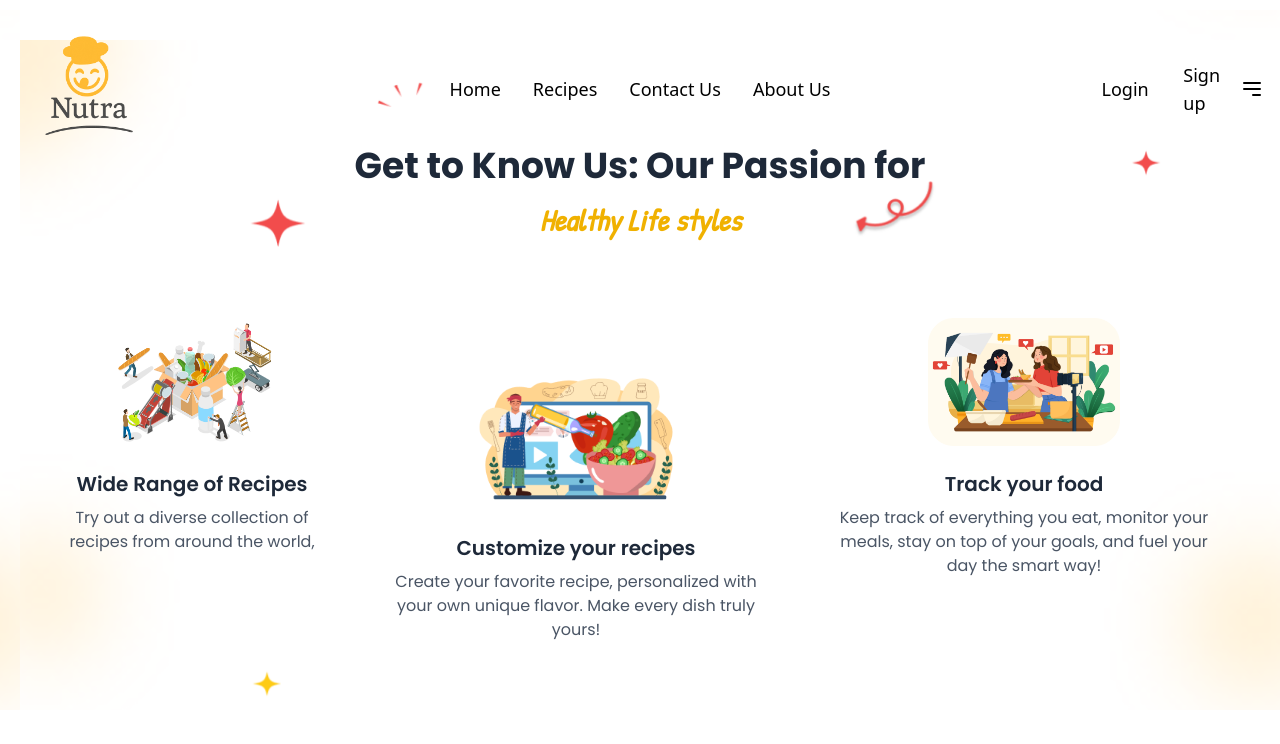
After one commit to Akirraa/FoodTracker, a Django app: page /about-us/ in a window 1280 px wide. The commit adds this page. Shown: the top 744 px of the page. Run offline with Django 5.2, Linux system fonts and the light colour scheme; some libraries are stand-ins or nearby versions.

Commit message:
about us page

```diff
--- a/FoodTrackerPPG/settings.py
+++ b/FoodTrackerPPG/settings.py
@@ -153,3 +153,6 @@ STATICFILES_DIRS = [
 # https://docs.djangoproject.com/en/5.1/ref/settings/#default-auto-field
 
 DEFAULT_AUTO_FIELD = 'django.db.models.BigAutoField'
+
+
+AUTH_USER_MODEL = 'foodTracker.User'
--- /dev/null
+++ b/foodTracker/templates/foodTracker/about_us.html
@@ -0,0 +1,44 @@
+{% extends "FoodTracker/base.html" %}
+{% load static %}
+
+{% block title %}About Us | Nutra{% endblock %}
+
+{% block content %}
+<div class="bg-gradient-to-b from-orange-50 to-white pt-30 pb-17 px-6 text-center"
+     style="background-image: url('{% static 'images/About_Us_bg.webp' %}');
+            background-size: cover;
+            background-position: 20px 30px;
+            margin-top: 10px;">
+    <h2 class="text-4xl font-bold text-gray-800 my-4 font-poppins">Get to Know Us: Our Passion for</h2>
+    <h3 class="text-3xl text-yellow-500 font-bold italic mb-16 font-Patrick">Healthy Life styles</h3>
+
+    <div class="flex flex-col md:flex-row justify-center items-start gap-16 max-w-6xl mx-auto">
+        <!-- Wide Range of Recipes -->
+        <div class="flex flex-col items-center text-center max-w-sm mt-4">
+            <img src="{% static 'images/about_us1.webp' %}" alt="Wide Range of Recipes" class="w-48 h-auto mb-6">
+            <h3 class="font-semibold text-xl text-gray-800 mb-2 font-poppins">Wide Range of Recipes</h3>
+            <p class="text-base text-gray-600 font-poppins">
+                Try out a diverse collection of recipes from around the world,
+            </p>
+        </div>
+
+        <!-- Customize Your Recipes -->
+        <div class="flex flex-col items-center text-center max-w-sm mt-12">
+            <img src="{% static 'images/about_us2.webp' %}" alt="Customize your recipes" class="w-52 h-auto mb-6">
+            <h3 class="font-semibold text-xl text-gray-800 mb-2 font-poppins">Customize your recipes</h3>
+            <p class="text-base text-gray-600 font-poppins">
+                Create your favorite recipe, personalized with your own unique flavor. Make every dish truly yours!
+            </p>
+        </div>
+
+        <!-- Track Your Food -->
+        <div class="flex flex-col items-center text-center max-w-sm mt-4">
+            <img src="{% static 'images/about_us3.png' %}" alt="Track your food" class="w-48 h-auto mb-6">
+            <h3 class="font-semibold text-xl text-gray-800 mb-2 font-poppins">Track your food</h3>
+            <p class="text-base text-gray-600 font-poppins">
+                Keep track of everything you eat, monitor your meals, stay on top of your goals, and fuel your day the smart way!
+            </p>
+        </div>
+    </div>
+</div>
+{% endblock %}
--- a/foodTracker/templates/foodTracker/base.html
+++ b/foodTracker/templates/foodTracker/base.html
@@ -4,6 +4,8 @@
 <head>
     <meta charset="UTF-8">
     <meta name="viewport" content="width=device-width, initial-scale=1.0">
+    <link href="https://fonts.googleapis.com/css2?family=Patrick+Hand&family=Poppins:wght@400;600;700&display=swap" rel="stylesheet">
+
     {% tailwind_css %}
     <title>{% block title %} page title {% endblock %}</title>
 </head>
--- a/foodTracker/templates/foodTracker/partials/navbar.html
+++ b/foodTracker/templates/foodTracker/partials/navbar.html
@@ -1,38 +1,38 @@
 {% load static %}
-<nav class="bg-transparent text-white p-4 flex items-center justify-between relative">
+<nav class=" {% if dark_bg %}  bg-transparent text-white {% else %} bg-transparent text-black {% endif %} p-4 flex items-center justify-between relative">
 
   <!-- Left: Logo -->
-  <div class="flex items-center">
-    <a href="#">
-      <img src="{% static 'images/logo.webp' %}" alt="Food Tracker Logo" class="h-1/6  w-1/6 md:h-1/7 md:w-1/7 lg:h-1/7 lg:w-1/7 xl:h-1/7 xl:w-1/7">
+  <div class="flex items-center w-full justify-start ">
+    <a href="{% url 'home' %}" class="flex items-center">
+      <img src="{%if dark_bg%} {% static 'images/logo.webp' %} {% else %} {% static 'images/Dark logo.png' %} {% endif %} " alt="Food Tracker Logo" class=" md:h-1/7 md:w-1/7 lg:h-1/7 lg:w-1/7 xl:h-1/7 xl:w-1/7">
     </a>
   </div>
 
   <!-- Center: Navigation Links -->
   <div class="absolute left-1/2 transform -translate-x-1/2 hidden md:flex space-x-8">
-    <a href="#" class="text-lg hover:text-yellow-400 hover:shadow-md transition-all duration-300 cursor-grab">Home</a>
+    <a href="#" class="text-lg hover:text-yellow-400  transition-all duration-300 cursor-grab">Home</a>
 
-    <a href="#" class="text-lg hover:text-yellow-400 hover:shadow-md transition-all duration-300">Recipes</a>
-    <a href="#" class="text-lg hover:text-yellow-400 hover:shadow-md transition-all duration-300">Contact Us</a>
-    <a href="#" class="text-lg hover:text-yellow-400 hover:shadow-md transition-all duration-300">About Us</a>
+    <a href="#" class="text-lg hover:text-yellow-400  transition-all duration-300">Recipes</a>
+    <a href="#" class="text-lg hover:text-yellow-400  transition-all duration-300">Contact Us</a>
+    <a href="{% url 'about_us' %}" class="text-lg hover:text-yellow-400 transition-all duration-300">About Us</a>
   </div>
 
   <div class="flex items-center space-x-4">
     {%if user.is_authenticated%}
-      <a href="#" class="text-lg hover:text-yellow-400 hover:shadow-md transition-all duration-300">Tracking</a>
+      <a href="#" class="text-lg hover:text-yellow-400  transition-all duration-300">Tracking</a>
       <svg class="w-1 h-8" xmlns="http://www.w3.org/2000/svg" viewBox="0 0 1 100">
         <line x1="0" y1="0" x2="0" y2="100" stroke="white" stroke-width="2" />
       </svg>
-      <a href="#" class="text-lg hover:text-yellow-400 hover:shadow-md transition-all duration-300">Profile</a>
+      <a href="#" class="text-lg hover:text-yellow-400  transition-all duration-300">Profile</a>
     {%else%}
-      <a href="#" class="text-lg hover:text-yellow-400 hover:shadow-md transition-all duration-300 ">Login</a>
+      <a href="#" class="text-lg hover:text-yellow-400  transition-all duration-300 ">Login</a>
       <svg class="w-1 h-8" xmlns="http://www.w3.org/2000/svg" viewBox="0 0 1 100">
         <line x1="0" y1="0" x2="0" y2="100" stroke="white" stroke-width="2" />
       </svg>
-      <a href="#" class="text-lg hover:text-yellow-400 hover:shadow-md transition-all duration-300">Sign up</a>
+      <a href="#" class="text-lg hover:text-yellow-400  transition-all duration-300">Sign up</a>
     {%endif%}
-    <button id="menu-toggle" class="text-white focus:outline-none">
-      <svg class="w-6 h-6" fill="none" stroke="currentColor" viewBox="0 0 24 24"
+    <button id="menu-toggle" class="{% if dark_bg %} text-white {% else %} text-black {% endif %} focus:outline-none">
+      <svg class="{% if dark_bg %} text-white {% else %} text-black {% endif %} w-6 h-6" fill="none" stroke="currentColor" viewBox="0 0 24 24"
         xmlns="http://www.w3.org/2000/svg">
         <path stroke-linecap="round" stroke-linejoin="round" stroke-width="2"
           d="M4 6h16M4 12h16m-7 6h7"></path>
--- a/foodTracker/urls.py
+++ b/foodTracker/urls.py
@@ -6,4 +6,6 @@ urlpatterns = [
     path('search-suggestions/', views.search_suggestions, name='search_suggestions'),
     path('recipes/<int:pk>/', views.recipe_detail, name='recipe_detail'),
     path('foods/<int:pk>/', views.food_detail, name='food_detail'),
+
+    path('about-us/', views.about_us, name='about_us'),
 ]
--- a/foodTracker/views.py
+++ b/foodTracker/views.py
@@ -1,23 +1,14 @@
 from django.shortcuts import render
 from django.db.models import Q
-from .models import recipe, food
+from .models import Recipe, Food
 from django.http import JsonResponse
 # Create your views here.
 
 
 # Home page
 def home(request):
-    query = request.GET.get('q')
-    if query:
-        recipes_found = recipe.objects.filter(Q(name__icontains=query))
-        foods_found = food.objects.filter(Q(name__icontains=query))
-    else:
-        recipes_found = []
-        foods_found = []
 
-    result ={  'recipes_found': recipes_found,
-        'foods_found': foods_found,}
-    return render(request, 'FoodTracker/home.html',result )
+    return render(request, 'FoodTracker/home.html', {'dark_bg':True})
 
 
 
@@ -28,7 +19,7 @@ def search_suggestions(request):
 
     if query:
         # Recipes starting with query
-        recipes = recipe.objects.filter(name__istartswith=query).values('id', 'name')[:5]
+        recipes = Recipe.objects.filter(name__istartswith=query).values('id', 'name')[:5]
         suggestions += [
             {
                 'type': 'recipe',
@@ -39,7 +30,7 @@ def search_suggestions(request):
         ]
 
         # Foods starting with query
-        foods = food.objects.filter(name__istartswith=query).values('id', 'name')[:5]
+        foods = Food.objects.filter(name__istartswith=query).values('id', 'name')[:5]
         suggestions += [
             {
                 'type': 'food',
@@ -53,9 +44,13 @@ def search_suggestions(request):
 
 
 def recipe_detail(request, pk):
-    r = recipe.objects.get(pk=pk)
+    r = Recipe.objects.get(pk=pk)
     return render(request, 'FoodTracker/recipe_detail.html', {'recipe': r})
 
 def food_detail(request, pk):
-    f = food.objects.get(pk=pk)
+    f = Food.objects.get(pk=pk)
     return render(request, 'FoodTracker/food_detail.html', {'food': f})
+
+
+def about_us(request):
+    return render(request, 'FoodTracker/about_us.html', {'dark_bg': False})
--- a/theme/static/css/dist/styles.css
+++ b/theme/static/css/dist/styles.css
@@ -8,27 +8,36 @@
     --font-serif: ui-serif, Georgia, Cambria, "Times New Roman", Times, serif;
     --font-mono: ui-monospace, SFMono-Regular, Menlo, Monaco, Consolas, "Liberation Mono",
       "Courier New", monospace;
+    --color-orange-50: oklch(98% 0.016 73.684);
     --color-yellow-400: oklch(85.2% 0.199 91.936);
     --color-yellow-500: oklch(79.5% 0.184 86.047);
     --color-gray-50: oklch(98.5% 0.002 247.839);
-    --color-gray-100: oklch(96.7% 0.003 264.542);
     --color-gray-300: oklch(87.2% 0.01 258.338);
     --color-gray-400: oklch(70.7% 0.022 261.325);
+    --color-gray-600: oklch(44.6% 0.03 256.802);
+    --color-gray-800: oklch(27.8% 0.033 256.848);
     --color-black: #000;
     --color-white: #fff;
     --spacing: 0.25rem;
     --container-sm: 24rem;
     --container-md: 28rem;
+    --container-6xl: 72rem;
     --text-sm: 0.875rem;
     --text-sm--line-height: calc(1.25 / 0.875);
     --text-base: 1rem;
     --text-base--line-height: calc(1.5 / 1);
     --text-lg: 1.125rem;
     --text-lg--line-height: calc(1.75 / 1.125);
+    --text-xl: 1.25rem;
+    --text-xl--line-height: calc(1.75 / 1.25);
+    --text-3xl: 1.875rem;
+    --text-3xl--line-height: calc(2.25 / 1.875);
     --text-4xl: 2.25rem;
     --text-4xl--line-height: calc(2.5 / 2.25);
     --text-5xl: 3rem;
     --text-5xl--line-height: 1;
+    --text-8xl: 6rem;
+    --text-8xl--line-height: 1;
     --font-weight-semibold: 600;
     --font-weight-bold: 700;
     --tracking-normal: 0em;
@@ -37,7 +46,6 @@
     --radius-xl: 0.75rem;
     --radius-2xl: 1rem;
     --radius-3xl: 1.5rem;
-    --ease-in-out: cubic-bezier(0.4, 0, 0.2, 1);
     --blur-sm: 8px;
     --blur-xl: 24px;
     --default-transition-duration: 150ms;
@@ -267,6 +272,9 @@
   .mx-auto {
     margin-inline: auto;
   }
+  .my-4 {
+    margin-block: calc(var(--spacing) * 4);
+  }
   .-mt-40 {
     margin-top: calc(var(--spacing) * -40);
   }
@@ -279,14 +287,32 @@
   .mt-3 {
     margin-top: calc(var(--spacing) * 3);
   }
+  .mt-4 {
+    margin-top: calc(var(--spacing) * 4);
+  }
+  .mt-10 {
+    margin-top: calc(var(--spacing) * 10);
+  }
+  .mt-12 {
+    margin-top: calc(var(--spacing) * 12);
+  }
   .mr-5 {
     margin-right: calc(var(--spacing) * 5);
   }
   .mb-1 {
     margin-bottom: calc(var(--spacing) * 1);
   }
+  .mb-2 {
+    margin-bottom: calc(var(--spacing) * 2);
+  }
+  .mb-6 {
+    margin-bottom: calc(var(--spacing) * 6);
+  }
   .mb-8 {
     margin-bottom: calc(var(--spacing) * 8);
+  }
+  .mb-16 {
+    margin-bottom: calc(var(--spacing) * 16);
   }
   .mb-20 {
     margin-bottom: calc(var(--spacing) * 20);
@@ -324,6 +347,9 @@
   .h-20 {
     height: calc(var(--spacing) * 20);
   }
+  .h-auto {
+    height: auto;
+  }
   .h-full {
     height: 100%;
   }
@@ -354,6 +377,12 @@
   .w-26 {
     width: calc(var(--spacing) * 26);
   }
+  .w-48 {
+    width: calc(var(--spacing) * 48);
+  }
+  .w-52 {
+    width: calc(var(--spacing) * 52);
+  }
   .w-72 {
     width: calc(var(--spacing) * 72);
   }
@@ -363,8 +392,14 @@
   .w-sm {
     width: var(--container-sm);
   }
+  .max-w-6xl {
+    max-width: var(--container-6xl);
+  }
   .max-w-md {
     max-width: var(--container-md);
+  }
+  .max-w-sm {
+    max-width: var(--container-sm);
   }
   .min-w-\[calc\(100\%\/4\+20px\)\] {
     min-width: calc(100% / 4 + 20px);
@@ -401,6 +436,12 @@
   .justify-center {
     justify-content: center;
   }
+  .justify-start {
+    justify-content: flex-start;
+  }
+  .gap-16 {
+    gap: calc(var(--spacing) * 16);
+  }
   :where(.space-x-2 > :not(:last-child)) {
     --tw-space-x-reverse: 0;
     margin-inline-start: calc(calc(var(--spacing) * 2) * var(--tw-space-x-reverse));
@@ -499,6 +545,18 @@
   .bg-yellow-400 {
     background-color: var(--color-yellow-400);
   }
+  .bg-gradient-to-b {
+    --tw-gradient-position: to bottom in oklab;
+    background-image: linear-gradient(var(--tw-gradient-stops));
+  }
+  .from-orange-50 {
+    --tw-gradient-from: var(--color-orange-50);
+    --tw-gradient-stops: var(--tw-gradient-via-stops, var(--tw-gradient-position), var(--tw-gradient-from) var(--tw-gradient-from-position), var(--tw-gradient-to) var(--tw-gradient-to-position));
+  }
+  .to-white {
+    --tw-gradient-to: var(--color-white);
+    --tw-gradient-stops: var(--tw-gradient-via-stops, var(--tw-gradient-position), var(--tw-gradient-from) var(--tw-gradient-from-position), var(--tw-gradient-to) var(--tw-gradient-to-position));
+  }
   .bg-cover {
     background-size: cover;
   }
@@ -517,8 +575,8 @@
   .px-4 {
     padding-inline: calc(var(--spacing) * 4);
   }
-  .px-10 {
-    padding-inline: calc(var(--spacing) * 10);
+  .px-6 {
+    padding-inline: calc(var(--spacing) * 6);
   }
   .py-1\.5 {
     padding-block: calc(var(--spacing) * 1.5);
@@ -532,8 +590,17 @@
   .py-6 {
     padding-block: calc(var(--spacing) * 6);
   }
+  .pt-30 {
+    padding-top: calc(var(--spacing) * 30);
+  }
   .pr-12 {
     padding-right: calc(var(--spacing) * 12);
+  }
+  .pb-17 {
+    padding-bottom: calc(var(--spacing) * 17);
+  }
+  .pb-18 {
+    padding-bottom: calc(var(--spacing) * 18);
   }
   .pl-20 {
     padding-left: calc(var(--spacing) * 20);
@@ -547,6 +614,10 @@
   .font-serif {
     font-family: var(--font-serif);
   }
+  .text-3xl {
+    font-size: var(--text-3xl);
+    line-height: var(--tw-leading, var(--text-3xl--line-height));
+  }
   .text-4xl {
     font-size: var(--text-4xl);
     line-height: var(--tw-leading, var(--text-4xl--line-height));
@@ -566,6 +641,10 @@
   .text-sm {
     font-size: var(--text-sm);
     line-height: var(--tw-leading, var(--text-sm--line-height));
+  }
+  .text-xl {
+    font-size: var(--text-xl);
+    line-height: var(--tw-leading, var(--text-xl--line-height));
   }
   .leading-normal {
     --tw-leading: var(--leading-normal);
@@ -583,20 +662,26 @@
     --tw-tracking: var(--tracking-normal);
     letter-spacing: var(--tracking-normal);
   }
-  .text-ellipsis {
-    text-overflow: ellipsis;
-  }
-  .whitespace-nowrap {
-    white-space: nowrap;
-  }
   .text-black {
     color: var(--color-black);
   }
   .text-gray-300 {
     color: var(--color-gray-300);
   }
+  .text-gray-600 {
+    color: var(--color-gray-600);
+  }
+  .text-gray-800 {
+    color: var(--color-gray-800);
+  }
   .text-white {
     color: var(--color-white);
+  }
+  .text-yellow-500 {
+    color: var(--color-yellow-500);
+  }
+  .italic {
+    font-style: italic;
   }
   .placeholder-gray-300::placeholder {
     color: var(--color-gray-300);
@@ -719,6 +780,11 @@
   @media (width >= 48rem) {
     .md\:w-1\/7 {
       width: calc(1/7 * 100%);
+    }
+  }
+  @media (width >= 48rem) {
+    .md\:flex-row {
+      flex-direction: row;
     }
   }
   @media (width >= 64rem) {
@@ -750,16 +816,11 @@
   .hide-scrollbar::-webkit-scrollbar {
     display: none;
   }
-  .custom-scroll::-webkit-scrollbar {
-    width: 6px;
+  .font-Patrick {
+    font-family: 'Patrick Hand', cursive;
   }
-  .custom-scroll::-webkit-scrollbar-track {
-    background: rgba(255, 255, 255, 0.1);
-    border-radius: 9999px;
-  }
-  .custom-scroll::-webkit-scrollbar-thumb {
-    background-color: rgba(100, 116, 139, 0.7);
-    border-radius: 9999px;
+  .font-poppins {
+    font-family: 'Poppins', sans-serif;
   }
 }
 @layer base {
@@ -973,6 +1034,48 @@
   inherits: false;
   initial-value: solid;
 }
+@property --tw-gradient-position {
+  syntax: "*";
+  inherits: false;
+}
+@property --tw-gradient-from {
+  syntax: "<color>";
+  inherits: false;
+  initial-value: #0000;
+}
+@property --tw-gradient-via {
+  syntax: "<color>";
+  inherits: false;
+  initial-value: #0000;
+}
+@property --tw-gradient-to {
+  syntax: "<color>";
+  inherits: false;
+  initial-value: #0000;
+}
+@property --tw-gradient-stops {
+  syntax: "*";
+  inherits: false;
+}
+@property --tw-gradient-via-stops {
+  syntax: "*";
+  inherits: false;
+}
+@property --tw-gradient-from-position {
+  syntax: "<length-percentage>";
+  inherits: false;
+  initial-value: 0%;
+}
+@property --tw-gradient-via-position {
+  syntax: "<length-percentage>";
+  inherits: false;
+  initial-value: 50%;
+}
+@property --tw-gradient-to-position {
+  syntax: "<length-percentage>";
+  inherits: false;
+  initial-value: 100%;
+}
 @property --tw-leading {
   syntax: "*";
   inherits: false;
@@ -1090,10 +1193,6 @@
   syntax: "*";
   inherits: false;
 }
-@property --tw-ease {
-  syntax: "*";
-  inherits: false;
-}
 @layer properties {
   @supports ((-webkit-hyphens: none) and (not (margin-trim: inline))) or ((-moz-orient: inline) and (not (color:rgb(from red r g b)))) {
     *, ::before, ::after, ::backdrop {
@@ -1107,6 +1206,15 @@
       --tw-skew-y: skewY(0);
       --tw-space-x-reverse: 0;
       --tw-border-style: solid;
+      --tw-gradient-position: initial;
+      --tw-gradient-from: #0000;
+      --tw-gradient-via: #0000;
+      --tw-gradient-to: #0000;
+      --tw-gradient-stops: initial;
+      --tw-gradient-via-stops: initial;
+      --tw-gradient-from-position: 0%;
+      --tw-gradient-via-position: 50%;
+      --tw-gradient-to-position: 100%;
       --tw-leading: initial;
       --tw-font-weight: initial;
       --tw-tracking: initial;
@@ -1134,7 +1242,6 @@
       --tw-backdrop-saturate: initial;
       --tw-backdrop-sepia: initial;
       --tw-duration: initial;
-      --tw-ease: initial;
     }
   }
 }
```
Also changed, not shown: other parts of theme/static/css/dist/styles.css (+17 -41 lines), foodTracker/admin.py (+13 -6 lines), foodTracker/models.py (+17 -28 lines), static/js/script.js (+13 -0 lines), theme/static_src/src/styles.css (+5 -14 lines), foodTracker/migrations/0001_initial.py, foodTracker/migrations/0002_rename_cholesterol_food_cholesterol.py (deleted), foodTracker/migrations/0003_alter_food_name.py (deleted), static/images/About_Us_bg.webp (added), static/images/Dark Logo.png (added), static/images/about_us1.webp (added), static/images/about_us2.webp (added), static/images/about_us3.png (added).
